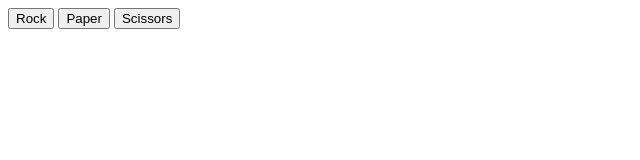
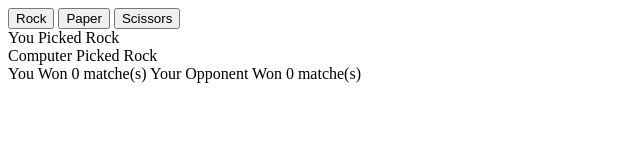
Before and after one commit to FaseehNovice/Rock-Paper-Scissor, a plain HTML site: page index.html in a window 1280 px wide. Both pictures are taken after a click on the button "Rock". Shown: the whole page, without its empty margins (0-640 px from the left). Drawn offline with Linux system fonts and the light colour scheme.

Commit message:
add divs to show results and complete a basic ui Rock paper and Scissors

```diff
--- a/index.html
+++ b/index.html
@@ -10,5 +10,6 @@
     <button id="Rock">Rock</button>
     <button id="Paper">Paper</button>
     <button id="Scissors">Scissors</button>
+    <div id="container"></div>
 </body>
 </html>
--- a/javascript.js
+++ b/javascript.js
@@ -48,6 +48,11 @@ function playRound(humanChoice , compChoice){
 }
 
 let buttons = document.querySelectorAll("button");
+let container = document.querySelector("#container")
+let humanSelDiv = document.createElement("div");
+let compSelDiv = document.createElement("div");
+let matchResult = document.createElement("div");
+let finalResult = document.createElement("div");
 
 let humanSelection;
 let computerSelection;
@@ -56,6 +61,7 @@ buttons.forEach((button) => {
     button.addEventListener("click",() => {
         console.clear();
         humanSelection = button.id;
+        finalResult.textContent = "";
         computerSelection = getComputerChoice();
 
         console.log("**************************************");
@@ -63,24 +69,35 @@ buttons.forEach((button) => {
 
         console.log("--------------------------------------");
 
-        console.log(`You Picked ${humanSelection}`);
-        console.log(`Computer Picked ${computerSelection}`);
+        //console.log(`You Picked ${humanSelection}`);
+        humanSelDiv.textContent = `You Picked ${humanSelection}`;
+
+        //console.log(`Computer Picked ${computerSelection}`);
+        compSelDiv.textContent = `Computer Picked ${computerSelection}`;
 
         console.log("--------------------------------------");
 
-        console.log(`You Won ${humanScore} matches`);
-        console.log(`Your Opponent Won ${computerScore} matche(s)`);
+        //console.log(`You Won ${humanScore} matches`);
+        //console.log(`Your Opponent Won ${computerScore} matche(s)`);
+        matchResult.textContent = `You Won ${humanScore} matche(s)\nYour Opponent Won ${computerScore} matche(s)`;
 
         if (humanScore === 5 || computerScore === 5) {
             if (humanScore > computerScore) {
-                console.log("🎉 Congrats You Won the matchup!");
+                //console.log("🎉 Congrats You Won the matchup!");
+                finalResult.textContent = "Congrats You Won the matchup!";
             } else {
-                console.log("💻 You Lost. Better Luck next time!");
+                //console.log("💻 You Lost. Better Luck next time!");
+                finalResult.textContent = "Congrats You Won the matchup!";
             }
+
         humanScore = 0;
         computerScore = 0;
 
         console.log("Scores have been reset. Play again!");
         }
+        container.appendChild(humanSelDiv);
+        container.appendChild(compSelDiv);
+        container.appendChild(matchResult);
+        container.appendChild(finalResult);
     })
 })
```
